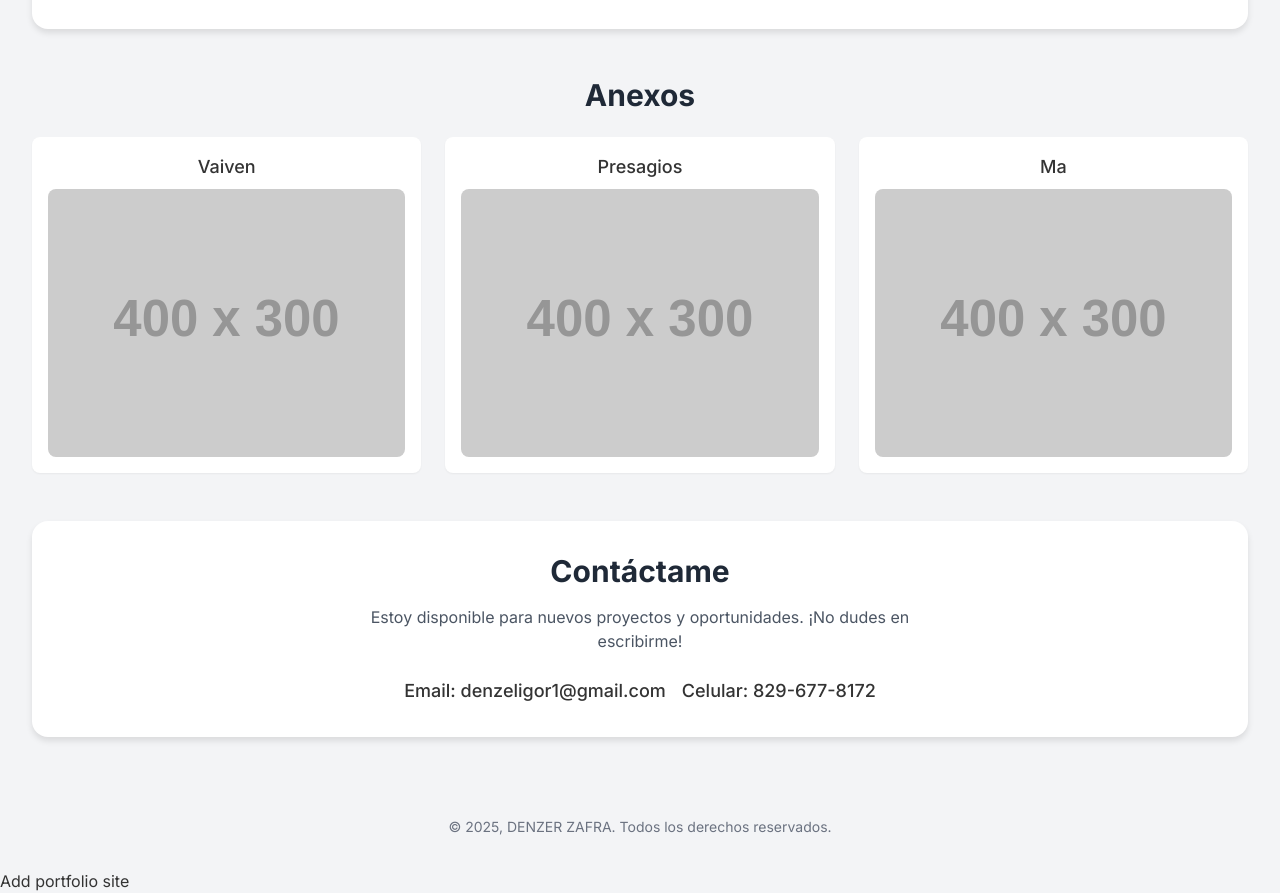
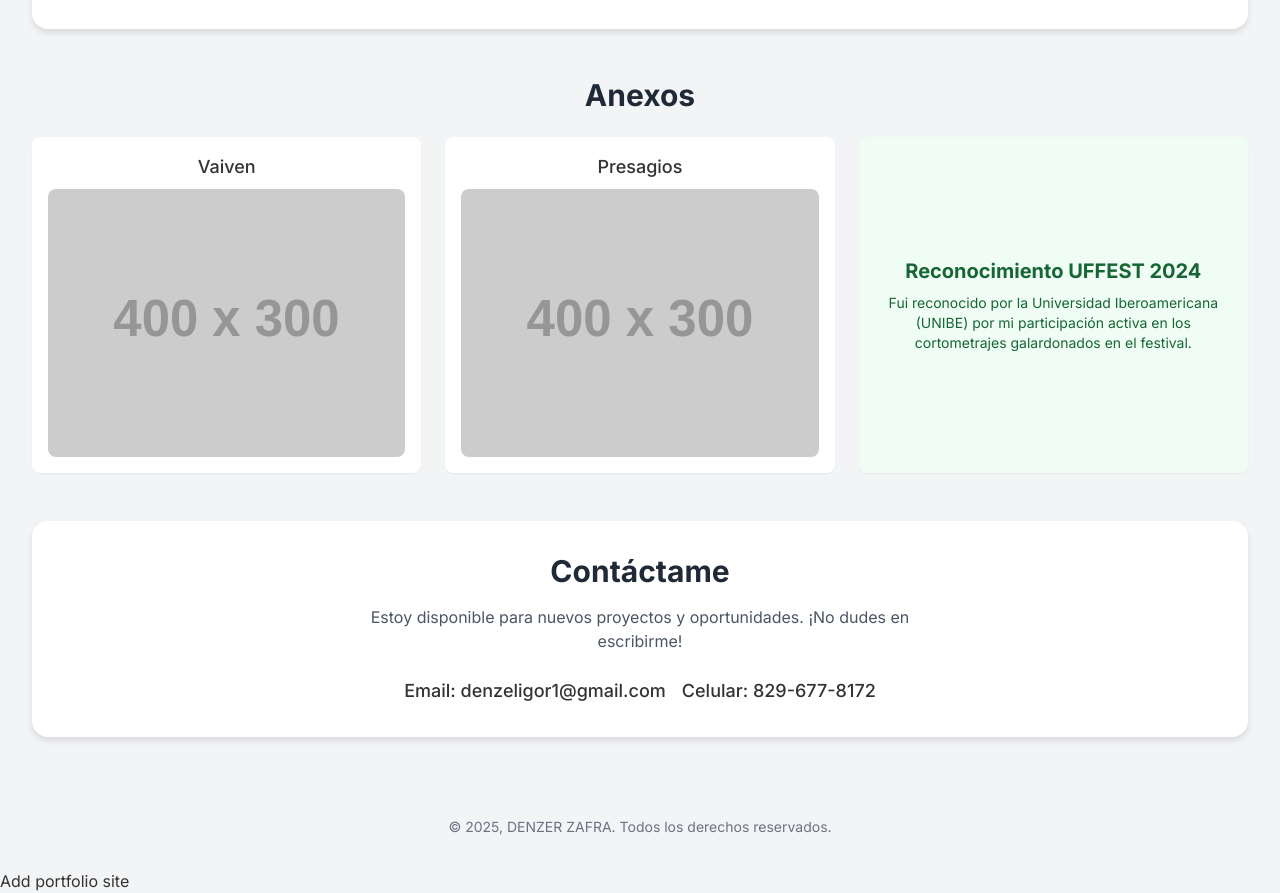
Before and after one commit to Zafrashoots-hub/Denzer-Zafra, a plain HTML site: page 1index.html in a window 1280 px wide. Shown: the part 3442-4335 px from the top of the page. Drawn offline with nearby package versions, Linux system fonts and the light colour scheme; placeholder pictures from the web are drawn by us.

Commit message:
Update 1index.html

```diff
--- a/1index.html
+++ b/1index.html
@@ -197,9 +197,12 @@
                     <h3 class="font-medium text-lg mb-2">Presagios</h3>
                     <img src="https://placehold.co/400x300/e0f2fe/0369a1?text=Presagios" alt="Foto del proyecto Presagios" class="w-full h-auto rounded-lg object-cover">
                 </div>
-                <div class="p-4 bg-white rounded-lg shadow-sm text-center">
-                    <h3 class="font-medium text-lg mb-2">Ma</h3>
-                    <img src="https://placehold.co/400x300/e0f2fe/0369a1?text=Ma" alt="Foto del proyecto Ma" class="w-full h-auto rounded-lg object-cover">
+                <!-- Tarjeta de reconocimiento UFFEST -->
+                <div class="p-4 bg-green-50 text-green-800 rounded-lg shadow-sm text-center flex flex-col items-center justify-center">
+                    <h3 class="text-xl font-bold mb-2">Reconocimiento UFFEST 2024</h3>
+                    <p class="text-sm">
+                        Fui reconocido por la Universidad Iberoamericana (UNIBE) por mi participación activa en los cortometrajes galardonados en el festival.
+                    </p>
                 </div>
             </div>
         </section>
```
